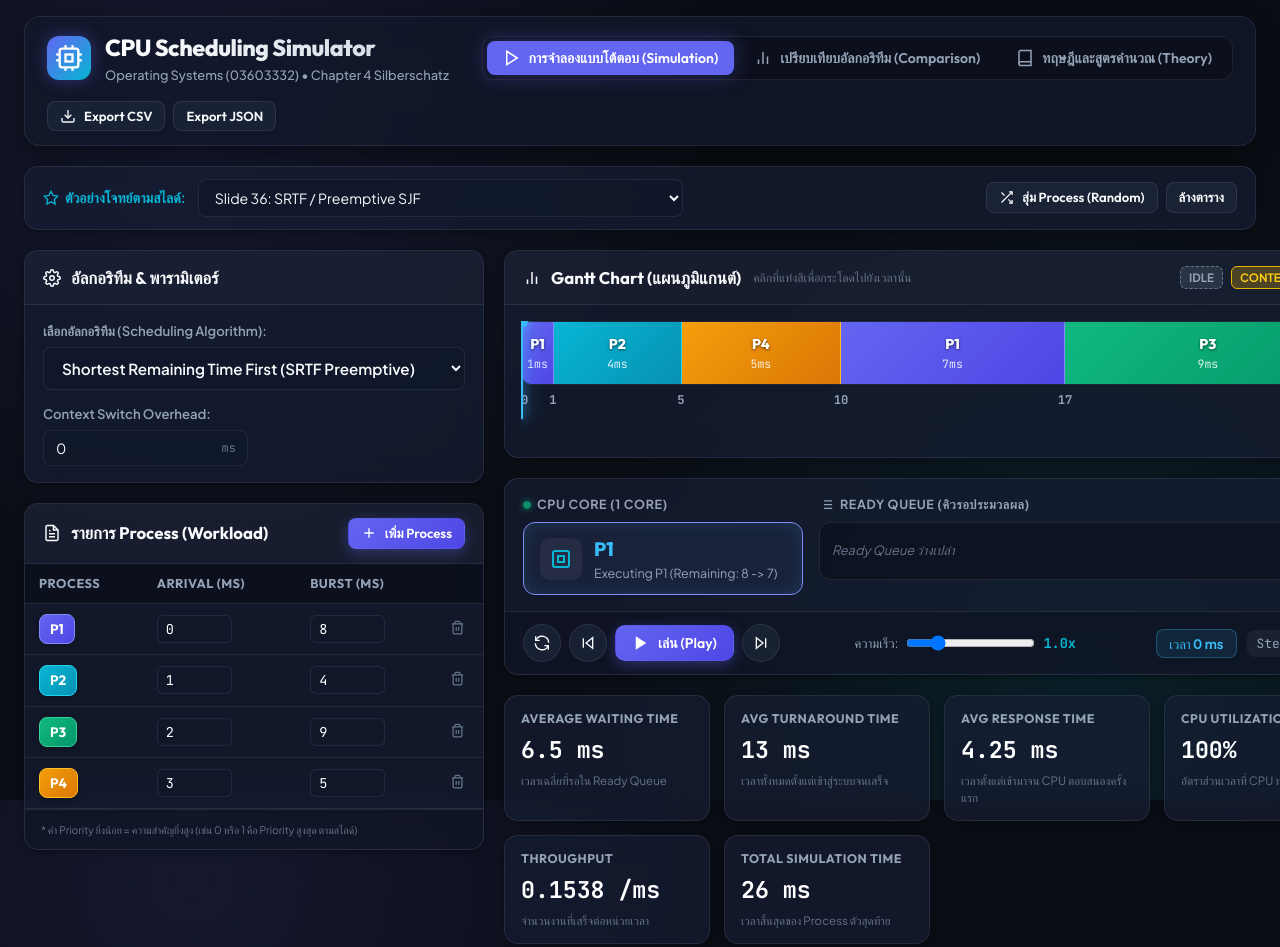
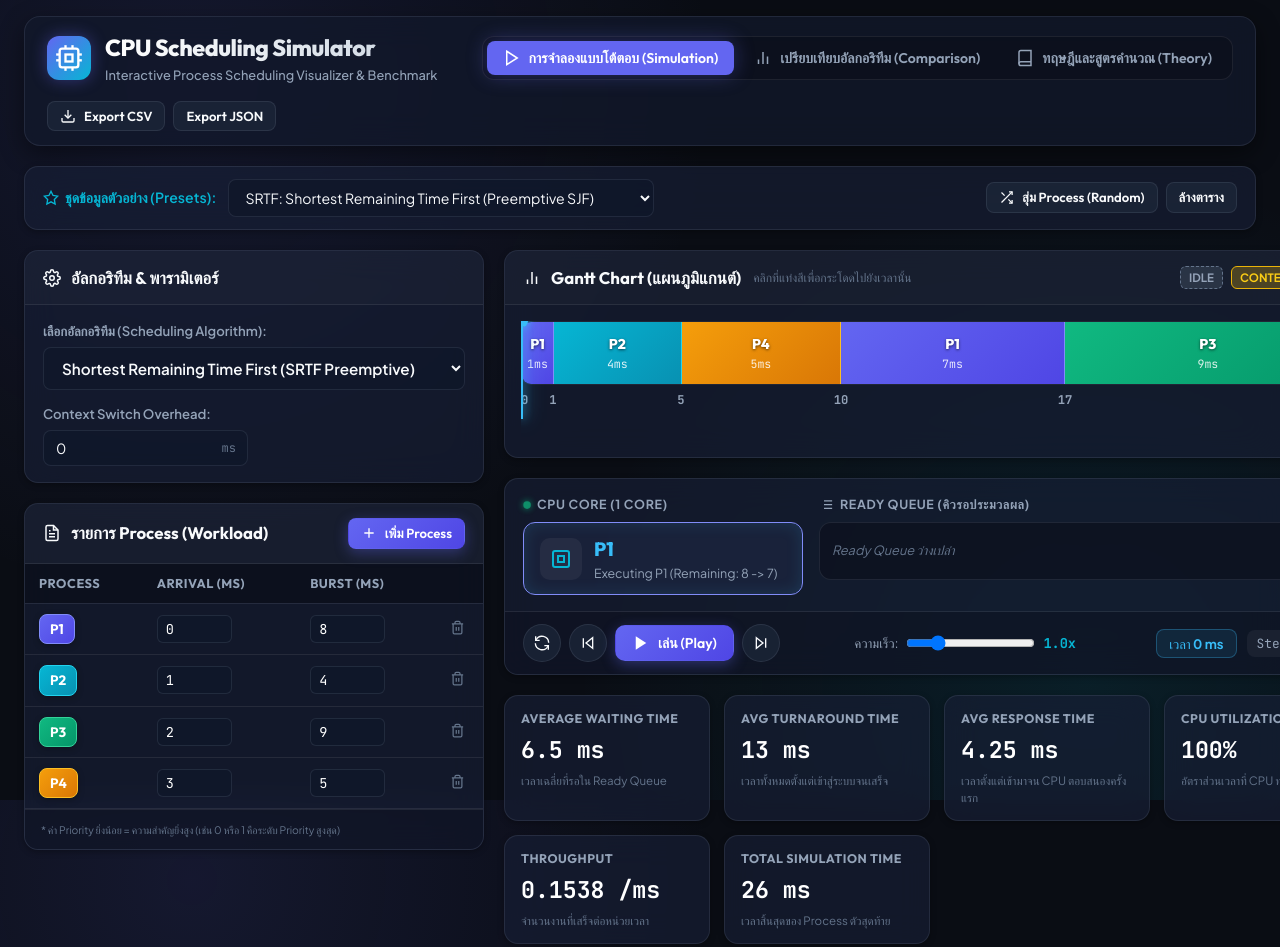
Before and after one commit to Saransck/Project-Os, a plain HTML site: page index.html in a window 1280 px wide. Shown: the top 947 px of the page. Drawn offline with Linux system fonts and the light colour scheme.

Commit message:
Refactor UI and presets to be clean and universal without academic slide labels

```diff
--- a/index.html
+++ b/index.html
@@ -33,7 +33,7 @@
         </div>
         <div>
           <h1 class="brand-title">CPU Scheduling Simulator</h1>
-          <p class="brand-subtitle">Operating Systems (03603332) • Chapter 4 Silberschatz</p>
+          <p class="brand-subtitle">Interactive Process Scheduling Visualizer & Benchmark</p>
         </div>
       </div>
 
@@ -83,7 +83,7 @@
           <div class="preset-left">
             <label for="preset-select" class="toolbar-label">
               <svg width="16" height="16" viewBox="0 0 24 24" fill="none" stroke="currentColor" stroke-width="2"><polygon points="12 2 15.09 8.26 22 9.27 17 14.14 18.18 21.02 12 17.77 5.82 21.02 7 14.14 2 9.27 8.91 8.26 12 2"/></svg>
-              ตัวอย่างโจทย์ตามสไลด์:
+              ชุดข้อมูลตัวอย่าง (Presets):
             </label>
             <select class="custom-select" id="preset-select">
               <!-- Dynamically populated from presets.js -->
@@ -221,7 +221,7 @@
                   </table>
                 </div>
                 <div class="table-footer-note">
-                  <small>* ค่า Priority ยิ่งน้อย = ความสำคัญยิ่งสูง (เช่น 0 หรือ 1 คือ Priority สูงสุด ตามสไลด์)</small>
+                  <small>* ค่า Priority ยิ่งน้อย = ความสำคัญยิ่งสูง (เช่น 0 หรือ 1 คือระดับ Priority สูงสุด)</small>
                 </div>
               </div>
             </div>
@@ -445,7 +445,7 @@
           <!-- Theory Card 1: Criteria -->
           <div class="card glass-panel">
             <div class="card-header">
-              <h3 class="card-title">1. เกณฑ์การจัดตารางเวลา (Scheduling Criteria - สไลด์หน้า 18-21)</h3>
+              <h3 class="card-title">1. เกณฑ์การจัดตารางเวลา (Scheduling Criteria)</h3>
             </div>
             <div class="card-body theory-content">
               <ul>
@@ -467,7 +467,7 @@
           <!-- Theory Card 2: Preemptive vs Nonpreemptive -->
           <div class="card glass-panel">
             <div class="card-header">
-              <h3 class="card-title">2. Preemptive vs Non-preemptive (สไลด์หน้า 7-12)</h3>
+              <h3 class="card-title">2. Preemptive vs Non-preemptive</h3>
             </div>
             <div class="card-body theory-content">
               <p>การตัดสินใจจัดตารางเวลาของ CPU เกิดขึ้นได้ 4 กรณี:</p>
@@ -485,7 +485,7 @@
           <!-- Theory Card 3: Convoy Effect & SJF Optimality -->
           <div class="card glass-panel">
             <div class="card-header">
-              <h3 class="card-title">3. Convoy Effect & SJF Optimality (สไลด์หน้า 27, 31)</h3>
+              <h3 class="card-title">3. Convoy Effect & SJF Optimality</h3>
             </div>
             <div class="card-body theory-content">
               <p><strong>Convoy Effect (ใน FCFS):</strong> เมื่อ Process งานยาว (CPU-bound) ได้เข้าทำก่อน ทำให้ Process งานสั้นๆ (I/O-bound) ต้องต่อคิวนาน ส่งผลให้ค่า Average Waiting Time พุ่งสูงมาก และ I/O devices ว่างเปล่า</p>
@@ -496,7 +496,7 @@
           <!-- Theory Card 4: MLFQ Design & Starvation Prevention -->
           <div class="card glass-panel">
             <div class="card-header">
-              <h3 class="card-title">4. MLFQ & Aging (สไลด์หน้า 51-52, 61-65)</h3>
+              <h3 class="card-title">4. MLFQ & Aging</h3>
             </div>
             <div class="card-body theory-content">
               <p><strong>Indefinite Blocking / Starvation:</strong> Process ความสำคัญต่ำอาจไม่ได้รันเลยหากมีงานที่มี Priority สูงเข้ามาเรื่อยๆ</p>
--- a/js/app.js
+++ b/js/app.js
@@ -15,14 +15,14 @@ document.addEventListener('DOMContentLoaded', () => {
   const tooltip = document.getElementById('gantt-tooltip');
   const gantt = new GanttChartRenderer(ganttContainer, tooltip);
 
-  // Initialize with Slide 36 (SRTF Preemptive SJF) preset by default for an exciting interactive start!
-  const defaultPreset = PRESETS.slide36_srtf;
+  // Initialize with SRTF Preemptive SJF preset by default
+  const defaultPreset = PRESETS.srtf_preemptive;
   ui.initProcesses(defaultPreset.processes);
 
   // Populate Presets Select Dropdown
   const presetSelect = document.getElementById('preset-select');
   if (presetSelect) {
-    presetSelect.innerHTML = '<option value="">-- เลือกตัวอย่างจากสไลด์อาจารย์ / Presets --</option>';
+    presetSelect.innerHTML = '<option value="">-- เลือกชุดข้อมูลตัวอย่าง (Presets) --</option>';
     Object.values(PRESETS).forEach((p) => {
       const opt = document.createElement('option');
       opt.value = p.id;
--- a/js/presets.js
+++ b/js/presets.js
@@ -3,11 +3,11 @@
  */
 
 export const PRESETS = {
-  slide24_fcfs: {
-    id: 'slide24_fcfs',
-    name: 'Slide 24: FCFS Convoy Effect (Long P1)',
+  fcfs_convoy: {
+    id: 'fcfs_convoy',
+    name: 'FCFS: Convoy Effect (Long Burst First)',
     algorithm: 'FCFS',
-    description: 'P1(24ms), P2(3ms), P3(3ms) arriving at t=0. Illustrates convoy effect with Average Waiting Time = 17ms.',
+    description: 'P1(24ms), P2(3ms), P3(3ms) arriving at t=0. Demonstrates convoy effect where short processes wait behind a long process (Avg WT = 17ms).',
     options: { contextSwitch: 0 },
     processes: [
       { id: 1, name: 'P1', arrivalTime: 0, burstTime: 24, priority: 1, queue: 0 },
@@ -16,11 +16,11 @@ export const PRESETS = {
     ],
   },
 
-  slide26_fcfs_opt: {
-    id: 'slide26_fcfs_opt',
-    name: 'Slide 26: FCFS Short First Order',
+  fcfs_short_first: {
+    id: 'fcfs_short_first',
+    name: 'FCFS: Short Burst First (Optimized Order)',
     algorithm: 'FCFS',
-    description: 'Arriving order P2, P3, P1 at t=0. Drastically lowers Average Waiting Time to 3ms.',
+    description: 'Order P2, P3, P1 at t=0. Demonstrates substantial waiting time reduction when short processes are served first (Avg WT = 3ms).',
     options: { contextSwitch: 0 },
     processes: [
       { id: 2, name: 'P2', arrivalTime: 0, burstTime: 3, priority: 1, queue: 0 },
@@ -29,11 +29,11 @@ export const PRESETS = {
     ],
   },
 
-  slide30_sjf: {
-    id: 'slide30_sjf',
-    name: 'Slide 30: SJF (Non-preemptive)',
+  sjf_non_preemptive: {
+    id: 'sjf_non_preemptive',
+    name: 'SJF: Non-preemptive Batch',
     algorithm: 'SJF',
-    description: 'P1(6), P2(8), P3(7), P4(3) at t=0. Optimal scheduling yielding Average Waiting Time = 7ms.',
+    description: 'P1(6), P2(8), P3(7), P4(3) at t=0. Optimal scheduling yielding minimum average waiting time (Avg WT = 7ms).',
     options: { contextSwitch: 0 },
     processes: [
       { id: 1, name: 'P1', arrivalTime: 0, burstTime: 6, priority: 1, queue: 0 },
@@ -43,9 +43,9 @@ export const PRESETS = {
     ],
   },
 
-  slide36_srtf: {
-    id: 'slide36_srtf',
-    name: 'Slide 36: SRTF / Preemptive SJF',
+  srtf_preemptive: {
+    id: 'srtf_preemptive',
+    name: 'SRTF: Shortest Remaining Time First (Preemptive SJF)',
     algorithm: 'SRTF',
     description: 'P1(AT 0, BT 8), P2(AT 1, BT 4), P3(AT 2, BT 9), P4(AT 3, BT 5). P2 preempts P1 at t=1. Avg WT = 6.5ms.',
     options: { contextSwitch: 0 },
@@ -57,11 +57,11 @@ export const PRESETS = {
     ],
   },
 
-  slide40_rr: {
-    id: 'slide40_rr',
-    name: 'Slide 40: Round Robin (Time Quantum = 4)',
+  round_robin_q4: {
+    id: 'round_robin_q4',
+    name: 'Round Robin: Standard Quantum (q = 4)',
     algorithm: 'RR',
-    description: 'P1(24), P2(3), P3(3) with Quantum = 4ms. P1 gets 4ms, then P2 finishes (3ms), P3 finishes (3ms). Avg WT = 5.66ms.',
+    description: 'P1(24), P2(3), P3(3) with Quantum = 4ms. Fair time-slicing among active processes (Avg WT = 5.67ms).',
     options: { quantum: 4, contextSwitch: 0 },
     processes: [
       { id: 1, name: 'P1', arrivalTime: 0, burstTime: 24, priority: 1, queue: 0 },
@@ -70,11 +70,11 @@ export const PRESETS = {
     ],
   },
 
-  slide48_priority: {
-    id: 'slide48_priority',
-    name: 'Slide 48: Priority Non-preemptive',
+  priority_non_preemptive: {
+    id: 'priority_non_preemptive',
+    name: 'Priority: Non-preemptive Execution',
     algorithm: 'PRIORITY_NP',
-    description: 'P1(BT 10, Pri 3), P2(BT 1, Pri 1), P3(BT 2, Pri 4), P4(BT 1, Pri 5), P5(BT 5, Pri 2). Avg WT = 8.2ms.',
+    description: 'P1(BT 10, Pri 3), P2(BT 1, Pri 1), P3(BT 2, Pri 4), P4(BT 1, Pri 5), P5(BT 5, Pri 2). Lower number = higher priority. Avg WT = 8.2ms.',
     options: { preemptive: false, agingRate: 0, contextSwitch: 0 },
     processes: [
       { id: 1, name: 'P1', arrivalTime: 0, burstTime: 10, priority: 3, queue: 0 },
@@ -85,11 +85,11 @@ export const PRESETS = {
     ],
   },
 
-  slide53_priority_rr: {
-    id: 'slide53_priority_rr',
-    name: 'Slide 53: Priority with Round-Robin (q=2)',
+  priority_with_rr: {
+    id: 'priority_with_rr',
+    name: 'Priority + Round Robin (Equal Priority RR, q = 2)',
     algorithm: 'PRIORITY_RR',
-    description: 'Combines Priority with Round-Robin for equal priority. P4(Pri 1), P2&P3(Pri 2, RR q=2), P1&P5(Pri 3, RR q=2).',
+    description: 'Executes highest priority first; processes sharing equal priority are round-robined with quantum 2ms.',
     options: { quantum: 2, contextSwitch: 0 },
     processes: [
       { id: 1, name: 'P1', arrivalTime: 0, burstTime: 4, priority: 3, queue: 0 },
@@ -100,11 +100,11 @@ export const PRESETS = {
     ],
   },
 
-  slide63_mlfq: {
-    id: 'slide63_mlfq',
-    name: 'Slide 63: Multilevel Feedback Queue (Q0: q=8, Q1: q=16, Q2: FCFS)',
+  mlfq_3level: {
+    id: 'mlfq_3level',
+    name: 'Multilevel Feedback Queue (Q0: q=8, Q1: q=16, Q2: FCFS)',
     algorithm: 'MLFQ',
-    description: '3-Queue feedback scheduler. Short processes finish in Q0, medium demote to Q1, long demote to Q2.',
+    description: '3-tier feedback queues. Short jobs finish quickly in Q0, medium sink to Q1, long jobs execute in Q2.',
     options: { q0Quantum: 8, q1Quantum: 16, agingThreshold: 25, contextSwitch: 0 },
     processes: [
       { id: 1, name: 'P1', arrivalTime: 0, burstTime: 6, priority: 1, queue: 0 },
@@ -116,9 +116,9 @@ export const PRESETS = {
 
   multilevel_queue: {
     id: 'multilevel_queue',
-    name: 'Slide 57: Multilevel Queue (Interactive vs Batch)',
+    name: 'Multilevel Queue: System vs Interactive vs Batch',
     algorithm: 'MLQ',
-    description: 'Queue 0: Real-time/System (RR q=4), Queue 1: Interactive (RR q=8), Queue 2: Batch (FCFS).',
+    description: 'Static partition: Q0 (System/RR q=4), Q1 (Interactive/RR q=8), Q2 (Batch/FCFS).',
     options: { q0Quantum: 4, q1Quantum: 8, contextSwitch: 0 },
     processes: [
       { id: 1, name: 'P1 (Sys)', arrivalTime: 0, burstTime: 6, priority: 1, queue: 0 },
```
Also changed, not shown: 1 other file.
